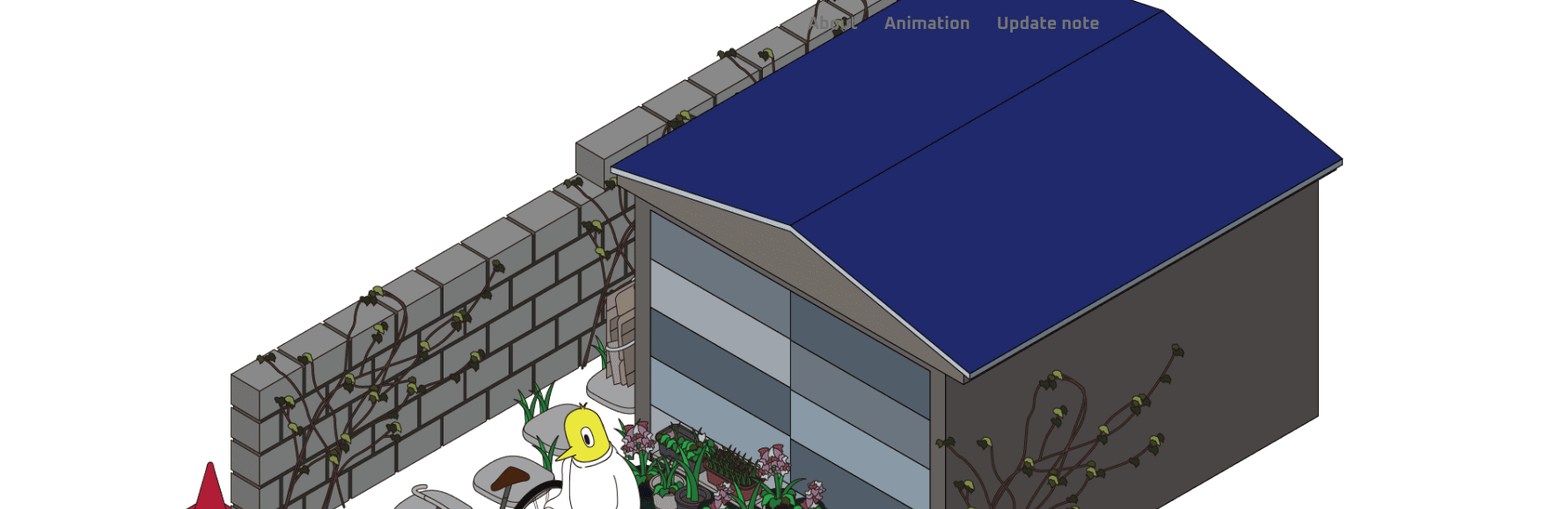
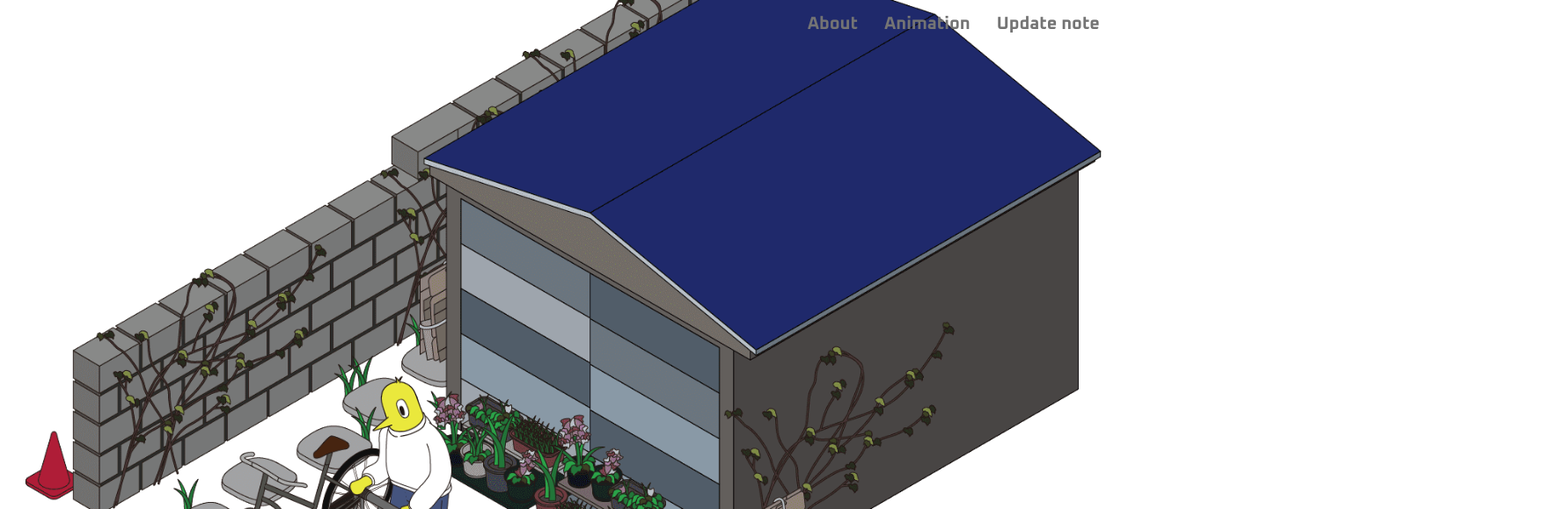
Before and after one commit to PecaLee/pumpupbird, a plain HTML site: page index.html in a window 1280 px wide. Shown: the part 93-672 px from the top of the page at 88% size, 1765 px wide, since content can reach past the window. Drawn offline with Linux system fonts and the light colour scheme.

Commit message:
Update animations.css

```diff
--- a/src/animations.css
+++ b/src/animations.css
@@ -1,16 +1,16 @@
 .bgImage{
+    margin-top: 280px;
     width: 100%;
-    height: 600px;
+    height: auto;
     display: flex;
     justify-content: center;
     align-items: center;
     overflow: hidden;
-    padding-left: 450px;
 }
 
 #lottie{
     position: absolute;
-    width: 1800px;
+    width: 130%;
     height: auto;
     z-index: -5;
 }
```
